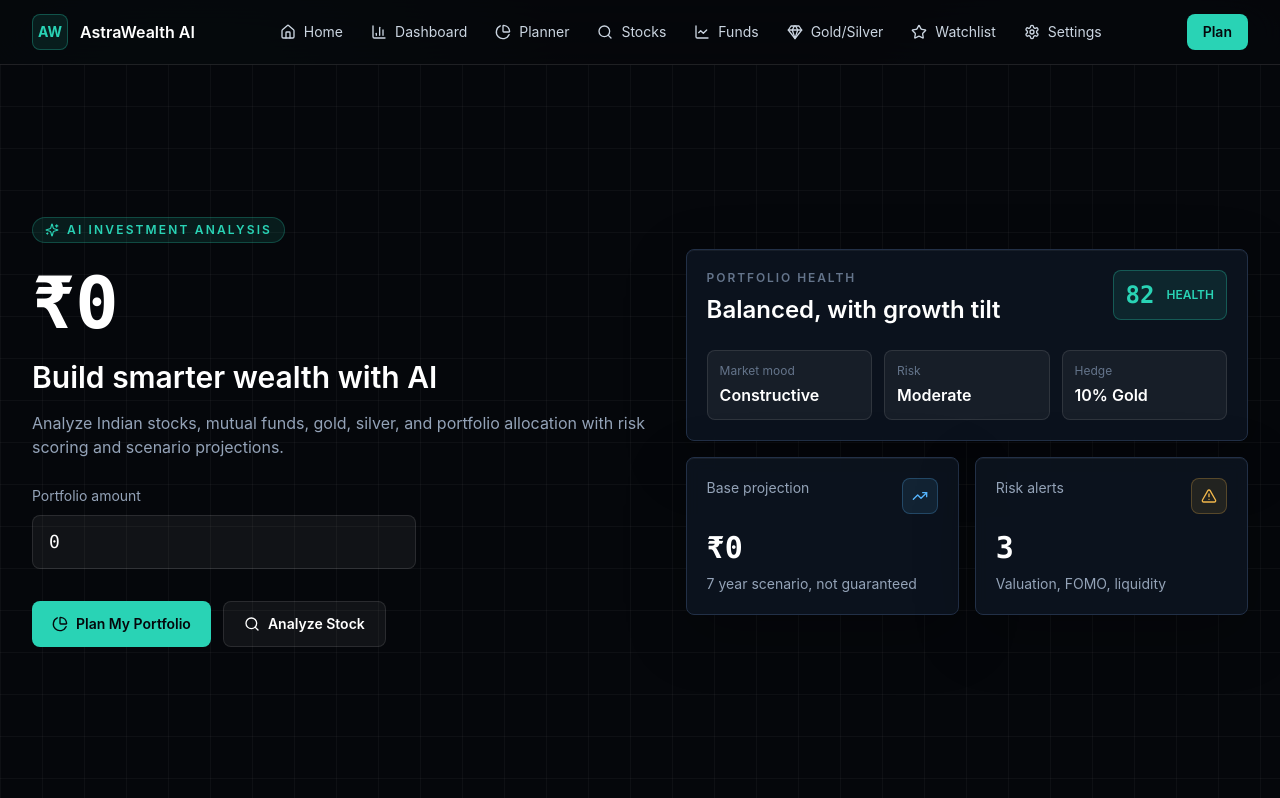
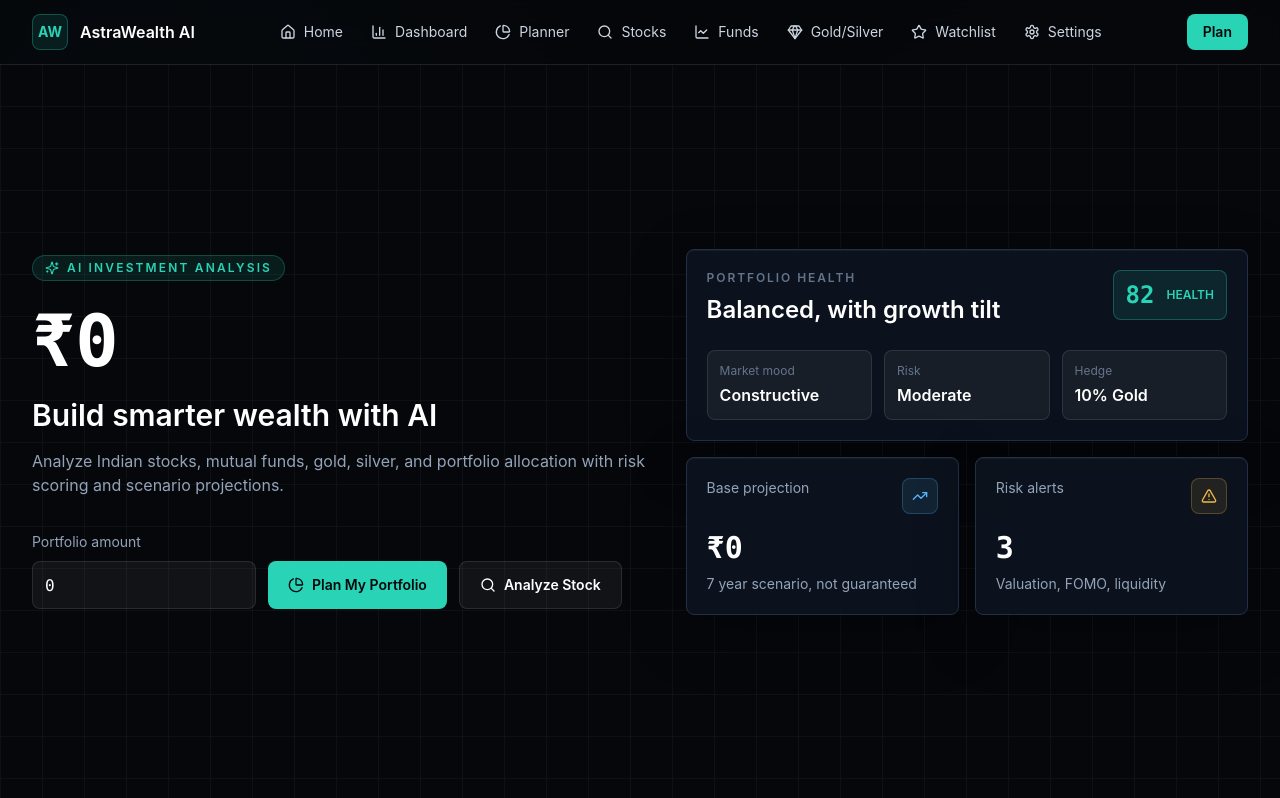
Before and after one commit to Rishant-tech/AstraWealth-AI, a Next.js app in the folder frontend/: page / in a window 1280 px wide. Shown: the top 798 px of the page. Built offline with nearby package versions, Linux system fonts and the light colour scheme.

Commit message:
Move home amount input beside actions

```diff
--- a/frontend/components/HomeExperience.tsx
+++ b/frontend/components/HomeExperience.tsx
@@ -33,25 +33,27 @@ export function HomeExperience() {
           <p className="mt-4 max-w-2xl text-sm leading-6 text-slate-400 sm:text-base">
             Analyze Indian stocks, mutual funds, gold, silver, and portfolio allocation with risk scoring and scenario projections.
           </p>
-          <label className="mt-6 block max-w-sm">
+          <div className="mt-8 flex flex-col gap-3 sm:flex-row sm:items-end">
+            <label className="min-w-0 sm:w-56">
               <span className="text-sm text-slate-400">Portfolio amount</span>
               <input
                 type="number"
                 min={0}
                 value={portfolioValue}
                 onChange={(event) => setPortfolioValue(Number(event.target.value))}
-              className="mt-2 w-full rounded-lg border border-white/10 bg-white/5 px-4 py-3 font-mono text-lg text-white outline-none transition focus:border-teal/50"
+                className="mt-2 h-12 w-full rounded-lg border border-white/10 bg-white/5 px-3 font-mono text-base text-white outline-none transition focus:border-teal/50"
               />
             </label>
-          <div className="mt-8 flex flex-col gap-3 sm:flex-row">
-            <Link href={planHref} className="inline-flex items-center justify-center gap-2 rounded-lg bg-teal px-5 py-3 text-sm font-semibold text-ink-950 transition hover:bg-teal/90">
+            <div className="grid gap-3 sm:flex sm:flex-none">
+              <Link href={planHref} className="inline-flex h-12 items-center justify-center gap-2 rounded-lg bg-teal px-5 text-sm font-semibold text-ink-950 transition hover:bg-teal/90">
                 <PieChart className="h-4 w-4" />
                 Plan My Portfolio
               </Link>
-            <Link href="/stocks" className="inline-flex items-center justify-center gap-2 rounded-lg border border-white/10 bg-white/5 px-5 py-3 text-sm font-semibold text-white transition hover:border-sky/40">
+              <Link href="/stocks" className="inline-flex h-12 items-center justify-center gap-2 rounded-lg border border-white/10 bg-white/5 px-5 text-sm font-semibold text-white transition hover:border-sky/40">
                 <Search className="h-4 w-4" />
                 Analyze Stock
               </Link>
+            </div>
           </div>
         </motion.div>
 
```
Lines whose indentation alone changed are shown as unchanged.
